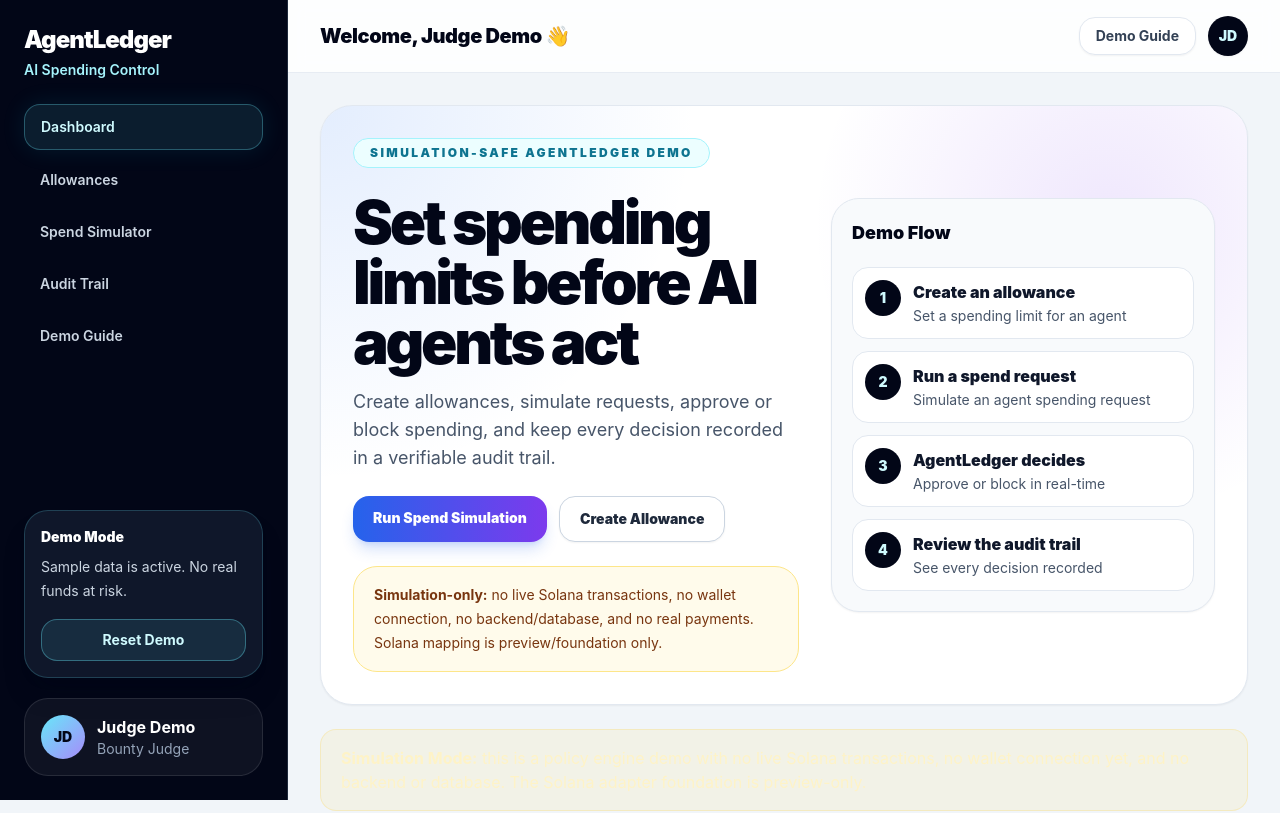
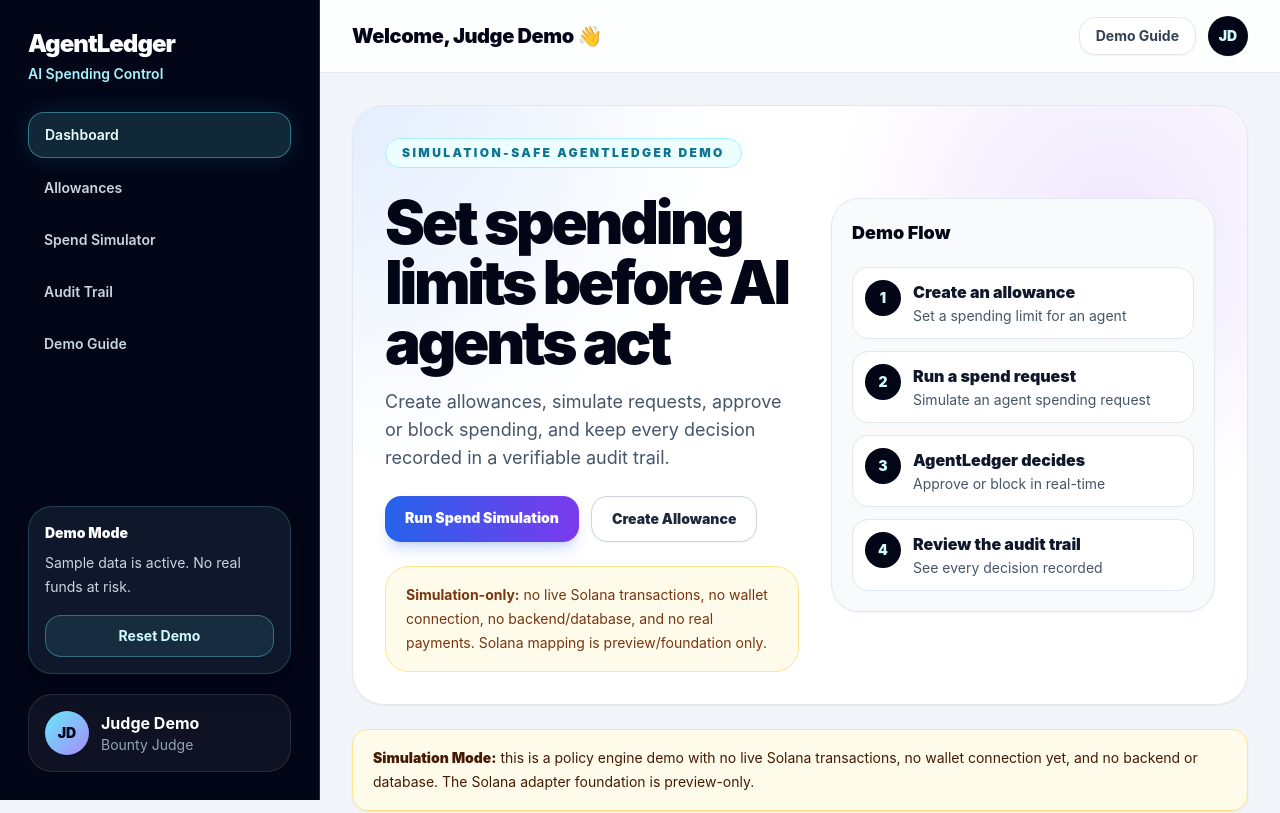
Before and after one commit to labden1980/northstar-agent-allowance-governor, a React (Vite) app: page / in a window 1280 px wide. Shown: the top 813 px of the page. Built offline with nearby package versions, Linux system fonts and the light colour scheme.

Commit message:
Refine AgentLedger shell readability

```diff
--- a/src/components/SimulationNotice.tsx
+++ b/src/components/SimulationNotice.tsx
@@ -1,7 +1,7 @@
 export function SimulationNotice() {
   return (
-    <aside className="rounded-2xl border border-amber-300/25 bg-amber-300/10 px-5 py-4 text-amber-100">
-      <strong>Simulation Mode:</strong> this is a policy engine demo with no live Solana transactions, no wallet connection yet, and no backend or database. The Solana adapter foundation is preview-only.
+    <aside className="rounded-2xl border border-amber-200 bg-amber-50 px-5 py-4 text-sm leading-6 text-amber-950 shadow-sm">
+      <strong className="font-black text-amber-950">Simulation Mode:</strong> this is a policy engine demo with no live Solana transactions, no wallet connection yet, and no backend or database. The Solana adapter foundation is preview-only.
     </aside>
   );
 }
--- a/src/components/layout/AppShell.tsx
+++ b/src/components/layout/AppShell.tsx
@@ -1,20 +1,28 @@
-import type { ReactNode } from "react";
+import { useState, type ReactNode } from "react";
 
 type AppShellProps = {
   children: ReactNode;
   onResetDemo: () => void;
 };
 
-const navItems = ["Dashboard", "Allowances", "Spend Simulator", "Audit Trail", "Demo Guide"];
+const navItems = [
+  { label: "Dashboard", href: "#dashboard" },
+  { label: "Allowances", href: "#allowances" },
+  { label: "Spend Simulator", href: "#spend-simulator" },
+  { label: "Audit Trail", href: "#audit-trail" },
+  { label: "Demo Guide", href: "#demo-guide" },
+];
 
 export function AppShell({ children, onResetDemo }: AppShellProps) {
+  const [activeNavItem, setActiveNavItem] = useState(navItems[0].label);
+
   return (
     <div className="min-h-screen bg-slate-100 text-slate-950">
       <div className="mx-auto flex min-h-screen w-full max-w-[1600px] flex-col lg:flex-row">
-        <aside className="border-b border-slate-200 bg-slate-950 px-5 py-5 text-white lg:sticky lg:top-0 lg:flex lg:h-screen lg:w-72 lg:shrink-0 lg:flex-col lg:border-b-0 lg:border-r lg:border-slate-800 lg:px-6 lg:py-6">
+        <aside className="border-b border-slate-200 bg-slate-950 px-5 py-5 text-white lg:sticky lg:top-0 lg:flex lg:h-screen lg:w-80 lg:shrink-0 lg:flex-col lg:border-b-0 lg:border-r lg:border-slate-800 lg:px-7 lg:py-7">
           <div className="flex items-start justify-between gap-4 lg:block">
-            <div>
-              <p className="text-2xl font-black tracking-[-0.04em] text-white">AgentLedger</p>
+            <div className="min-w-0">
+              <p className="break-words text-2xl font-black tracking-[-0.04em] text-white">AgentLedger</p>
               <p className="mt-1 text-sm font-semibold text-cyan-200">AI Spending Control</p>
             </div>
             <div className="rounded-full border border-cyan-300/30 bg-cyan-300/10 px-3 py-1 text-xs font-bold uppercase tracking-[0.18em] text-cyan-100 lg:hidden">
@@ -22,20 +30,26 @@
             </div>
           </div>
 
-          <nav className="mt-6 flex gap-2 overflow-x-auto pb-1 lg:flex-col lg:overflow-visible" aria-label="AgentLedger sections">
-            {navItems.map((item, index) => (
+          <nav className="mt-7 flex gap-2 overflow-x-auto pb-1 lg:flex-col lg:overflow-visible" aria-label="AgentLedger sections">
+            {navItems.map((item) => {
+              const isActive = activeNavItem === item.label;
+
+              return (
                 <a
-                key={item}
-                href={index === 0 ? "#dashboard" : `#${item.toLowerCase().replace(/ /g, "-")}`}
+                  key={item.label}
+                  href={item.href}
+                  aria-current={isActive ? "page" : undefined}
+                  onClick={() => setActiveNavItem(item.label)}
                   className={`whitespace-nowrap rounded-2xl px-4 py-3 text-sm font-semibold transition focus:outline-none focus:ring-2 focus:ring-cyan-300 ${
-                  index === 0
-                    ? "border border-cyan-300/30 bg-cyan-300/10 text-cyan-100 shadow-[0_0_24px_rgba(34,211,238,0.10)]"
+                    isActive
+                      ? "border border-cyan-300/40 bg-cyan-300/15 text-cyan-50 shadow-[0_0_24px_rgba(34,211,238,0.14)]"
                       : "text-slate-300 hover:bg-white/5 hover:text-white"
                   }`}
                 >
-                {item}
+                  {item.label}
                 </a>
-            ))}
+              );
+            })}
           </nav>
 
           <div className="mt-6 grid gap-4 sm:grid-cols-[1fr_auto] lg:mt-auto lg:block lg:space-y-5">
@@ -66,7 +80,13 @@
             <div className="flex items-center justify-between gap-4">
               <p className="text-lg font-black tracking-[-0.02em] text-slate-950 sm:text-xl">Welcome, Judge Demo 👋</p>
               <div className="flex items-center gap-3">
-                <a href="#demo-guide" className="hidden rounded-2xl border border-slate-200 bg-white px-4 py-2 text-sm font-bold text-slate-700 shadow-sm transition hover:border-cyan-300 hover:text-cyan-700 focus:outline-none focus:ring-2 focus:ring-cyan-400 sm:inline-flex">Demo Guide</a>
+                <a
+                  href="#demo-guide"
+                  onClick={() => setActiveNavItem("Demo Guide")}
+                  className="hidden rounded-2xl border border-slate-200 bg-white px-4 py-2 text-sm font-bold text-slate-700 shadow-sm transition hover:border-cyan-300 hover:text-cyan-700 focus:outline-none focus:ring-2 focus:ring-cyan-400 sm:inline-flex"
+                >
+                  Demo Guide
+                </a>
                 <div className="grid h-10 w-10 place-items-center rounded-full bg-slate-950 text-sm font-black text-cyan-100 shadow-sm">JD</div>
               </div>
             </div>
```
Lines whose indentation alone changed are shown as unchanged.
